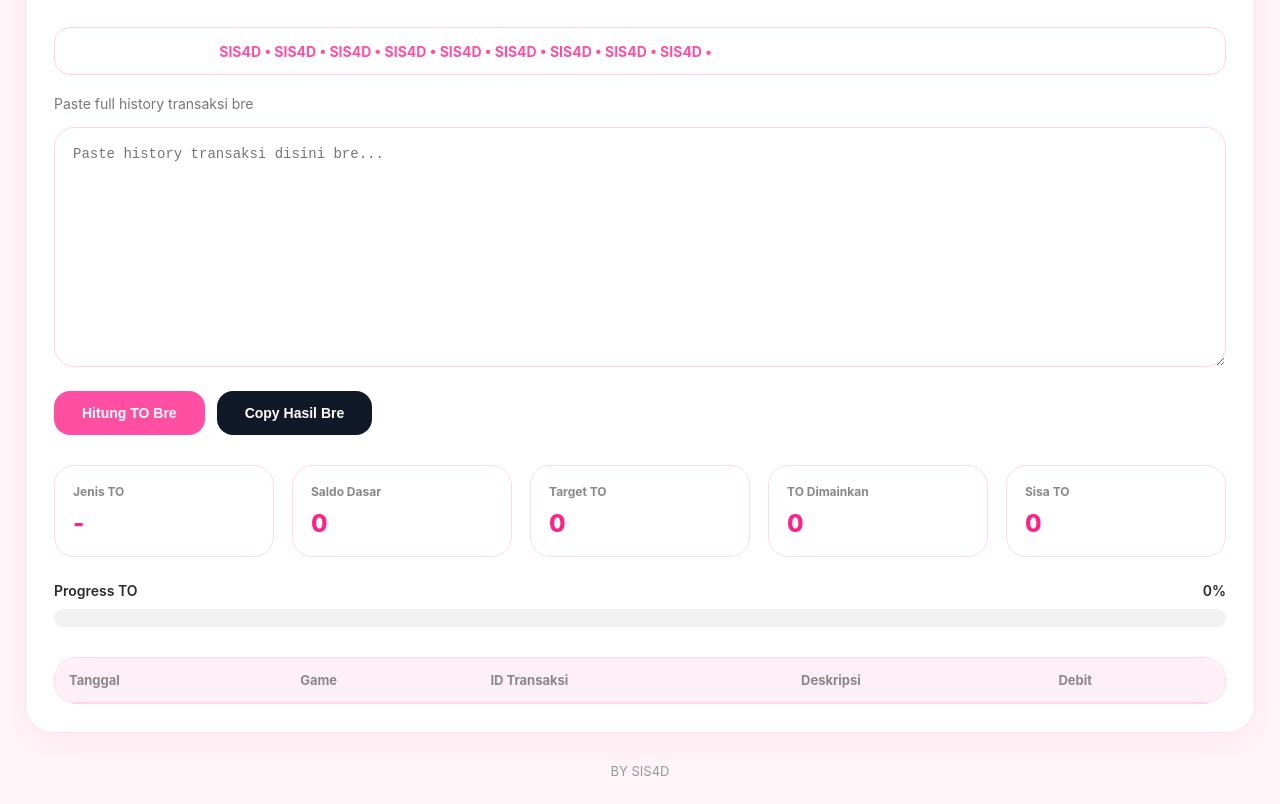
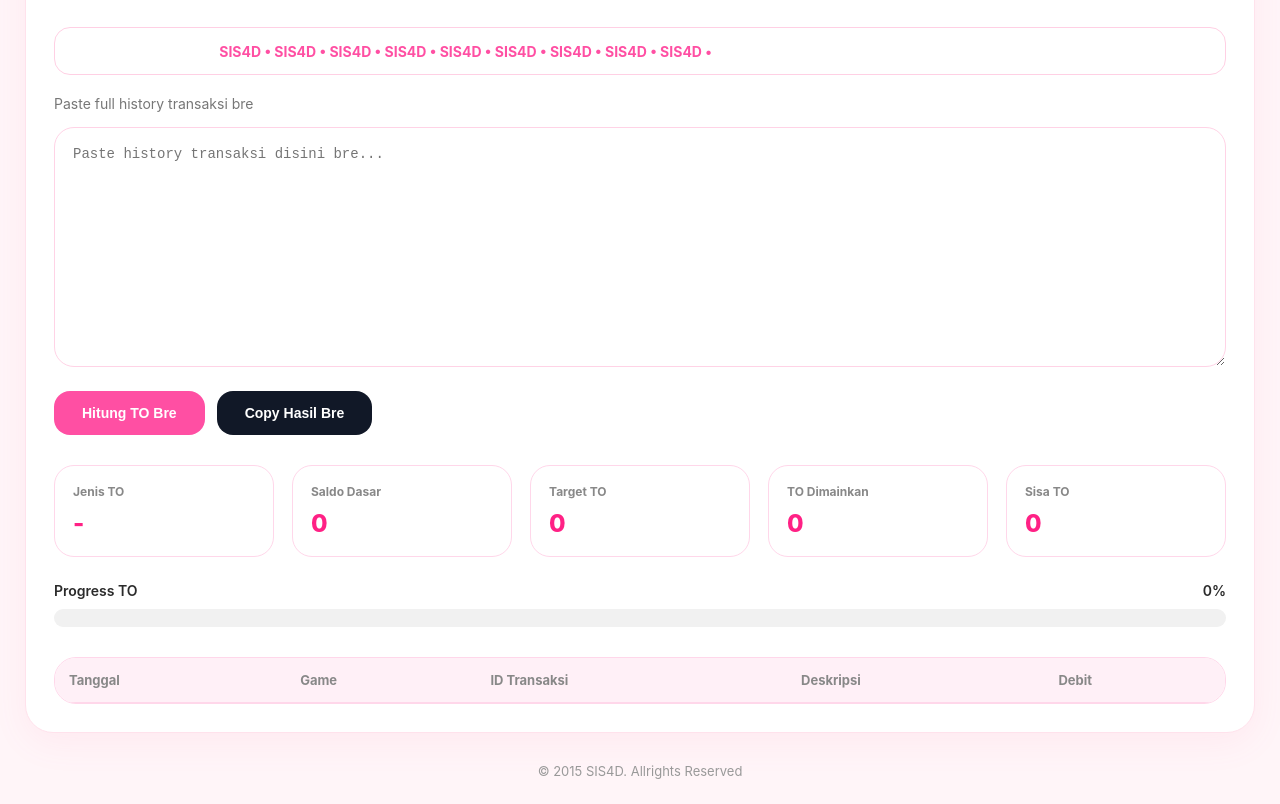
Before and after one commit to alfathhr1101-web/cektosis, a plain HTML site: page index.html in a window 1280 px wide. Shown: the part 118-922 px from the top of the page. Drawn offline with Linux system fonts and the light colour scheme.

Commit message:
updatefooter

```diff
--- a/index.html
+++ b/index.html
@@ -250,7 +250,7 @@
 
     <div class="footer">
 
-        BY SIS4D
+        © 2015 SIS4D. Allrights Reserved
 
     </div>
 
```
